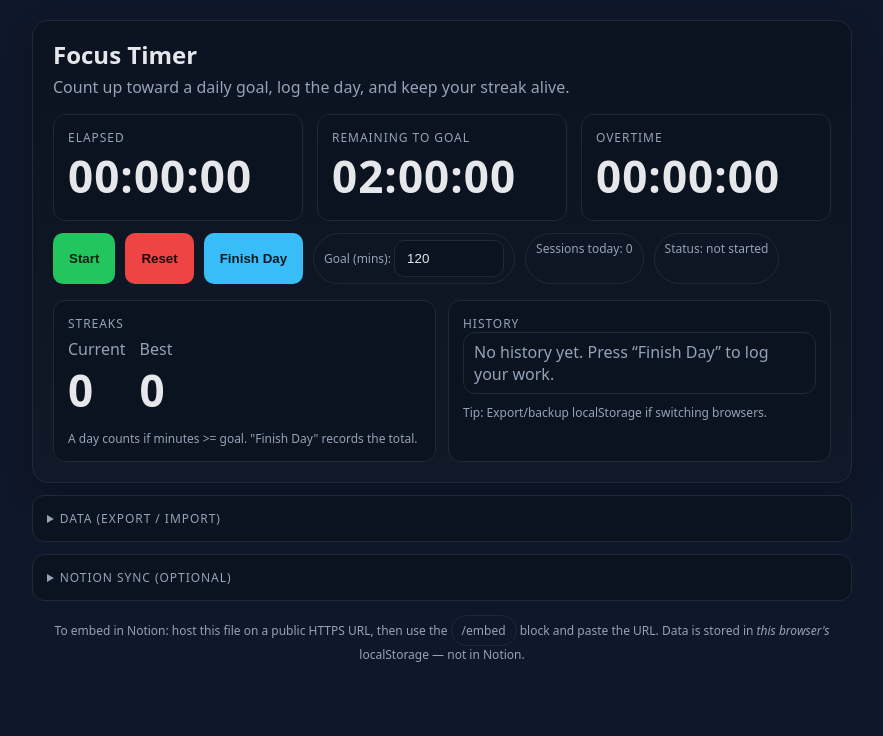
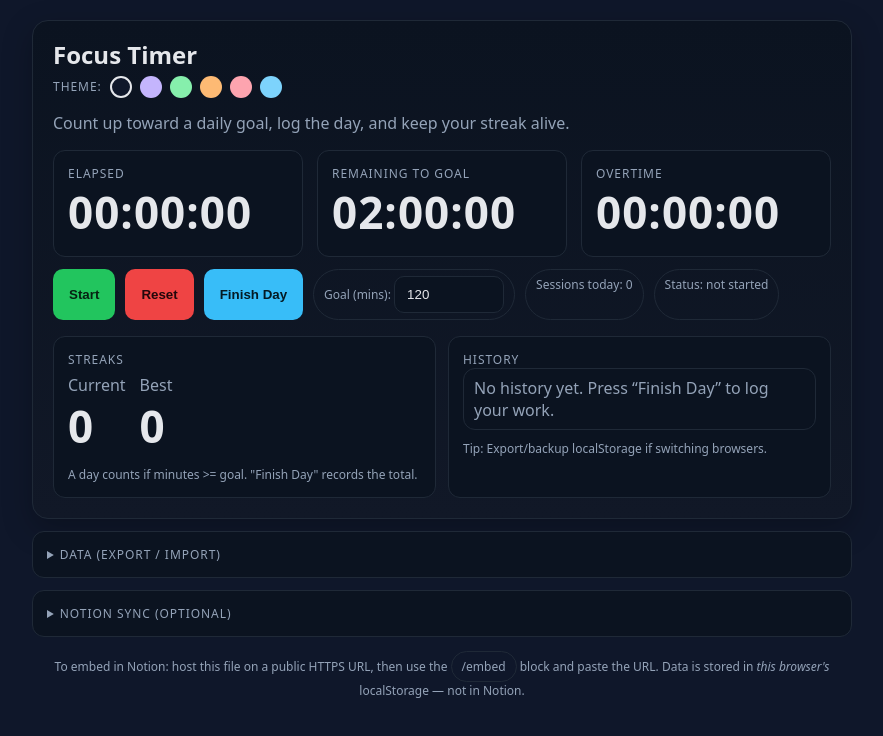
Before and after one commit to kamillamamatova/FocusUp, a plain HTML site: page index.html in a window 1280 px wide. Shown: the whole page, without its empty margins (198-1081 px from the left). Drawn offline with Linux system fonts and the light colour scheme.

Commit message:
Added 5 pastel themes

```diff
--- a/index.html
+++ b/index.html
@@ -7,41 +7,93 @@
          <meta name = "viewport" content = "width=device-width, initial-scale=1" />
          <!-- Page title shown in the browser tab -->
           <title>Focus Timer - Goal + Streaks</title>
+          <script>
+            // Apply saved theme immediately to prevent flash of dark theme
+            (function(){ var t = localStorage.getItem("focusTimer.theme"); if(t) document.documentElement.setAttribute("data-theme", t); })();
+          </script>
           <!-- Minimal, clean styling with CSS variable for easy theming -->
            <style>
-            :root{ --bg: #0f172a; --card: #111827; --muted: #94a3b8; --text: #e5e7eb; --accent: #22c55e; --accent2: #38bdf8; --danger: #ef4444;}
+            /* ── Default (dark) theme ── */
+            :root{
+                --bg: #0f172a; --card: #111827; --surface: #0b1320; --border: #1f2937;
+                --muted: #94a3b8; --text: #e5e7eb;
+                --accent: #22c55e; --accent2: #38bdf8; --danger: #ef4444;
+                --accent-text: #072312; --accent2-text: #041a23; --danger-text: #23070b;
+                --btn-bg: #e5e7eb; --btn-text: #0b1220;
+            }
+            /* ── Pastel themes ── */
+            [data-theme="lavender"]{
+                --bg: #f3f0ff; --card: #ede9ff; --surface: #e4deff; --border: #c4b5fd;
+                --muted: #6d5fa6; --text: #2e1a6e;
+                --accent: #7c3aed; --accent2: #2563eb; --danger: #dc2626;
+                --accent-text: #fff; --accent2-text: #fff; --danger-text: #fff;
+                --btn-bg: #ddd6fe; --btn-text: #2e1a6e;
+            }
+            [data-theme="mint"]{
+                --bg: #f0fdf4; --card: #dcfce7; --surface: #d1fae5; --border: #86efac;
+                --muted: #4a7c5f; --text: #14532d;
+                --accent: #16a34a; --accent2: #0284c7; --danger: #dc2626;
+                --accent-text: #fff; --accent2-text: #fff; --danger-text: #fff;
+                --btn-bg: #bbf7d0; --btn-text: #14532d;
+            }
+            [data-theme="peach"]{
+                --bg: #fff7ed; --card: #ffedd5; --surface: #fed7aa; --border: #fdba74;
+                --muted: #92512a; --text: #431407;
+                --accent: #c2410c; --accent2: #0284c7; --danger: #dc2626;
+                --accent-text: #fff; --accent2-text: #fff; --danger-text: #fff;
+                --btn-bg: #fed7aa; --btn-text: #431407;
+            }
+            [data-theme="rose"]{
+                --bg: #fff1f2; --card: #ffe4e6; --surface: #fecdd3; --border: #fda4af;
+                --muted: #9d3856; --text: #4c0519;
+                --accent: #be123c; --accent2: #7c3aed; --danger: #dc2626;
+                --accent-text: #fff; --accent2-text: #fff; --danger-text: #fff;
+                --btn-bg: #fecdd3; --btn-text: #4c0519;
+            }
+            [data-theme="sky"]{
+                --bg: #f0f9ff; --card: #e0f2fe; --surface: #bae6fd; --border: #7dd3fc;
+                --muted: #2d6e8a; --text: #0c4a6e;
+                --accent: #0284c7; --accent2: #7c3aed; --danger: #dc2626;
+                --accent-text: #fff; --accent2-text: #fff; --danger-text: #fff;
+                --btn-bg: #bae6fd; --btn-text: #0c4a6e;
+            }
+            /* ── Base styles ── */
             *{ box-sizing: border-box;}
             body{ margin: 0; font-family: ui-sans-serif, system-ui, -apple-system, Segoe UI, Roboto, Arial; background: var(--bg); color: var(--text); display: flex; justify-content: center; padding: 20px; overflow-x: hidden;}
             .wrap{ width: min(820px, 100%);}
-            .card{ background: linear-gradient(180deg, #0b1220, var(--card)); border: 1px solid #1f2937; border-radius: 16px; padding: 20px; box-shadow: 0 10px 30px rgba(0, 0, 0, .25);}
+            .card{ background: linear-gradient(180deg, var(--surface), var(--card)); border: 1px solid var(--border); border-radius: 16px; padding: 20px; box-shadow: 0 10px 30px rgba(0,0,0,.25);}
             h1{ margin: 0 0 6px; font-size: 24px; line-height: 1.2;}
             .sub{ color: var(--muted); margin-bottom: 16px;}
             .row{ display: flex; gap: 14px; flex-wrap: wrap;}
-            .block{ flex: 1 1 180px; background: #0b1320; border: 1px solid #1f2937; border-radius: 12px; padding: 14px; min-width: 180px;}
+            .block{ flex: 1 1 180px; background: var(--surface); border: 1px solid var(--border); border-radius: 12px; padding: 14px; min-width: 180px;}
             .big{ font-size: 44px; font-weight: 700; letter-spacing: 1px;}
             .label{ color: var(--muted); font-size: 12px; text-transform: uppercase; letter-spacing: .08em;}
             .controls{ display: flex; gap: 10px; flex-wrap: wrap; margin-top: 12px;}
-            button{ cursor: pointer; border: none; border-radius: 10px; padding: 12px 16px; font-weight: 600; color: #0b1220; background: #e5e7eb;}
-            button.primary{ background: var(--accent); color: #072312;}
-            button.info{ background: var(--accent2); color: #041a23;}
-            button.danger{ background: var(--danger); color: #23070b;}
-            input[type = "number"]{ width: 110px; padding: 10px 12px; border-radius: 10px; border: 1px solid #1f2937; background: #0b1320; color: var(--text);}
-            .pill{ display: inline-block; padding: 6px 10px; border-radius: 999px; font-size: 12px; border: 1px solid #1f2937; color: var(--muted);}
+            button{ cursor: pointer; border: none; border-radius: 10px; padding: 12px 16px; font-weight: 600; color: var(--btn-text); background: var(--btn-bg);}
+            button.primary{ background: var(--accent); color: var(--accent-text);}
+            button.info{ background: var(--accent2); color: var(--accent2-text);}
+            button.danger{ background: var(--danger); color: var(--danger-text);}
+            input[type="number"]{ width: 110px; padding: 10px 12px; border-radius: 10px; border: 1px solid var(--border); background: var(--surface); color: var(--text);}
+            .pill{ display: inline-block; padding: 6px 10px; border-radius: 999px; font-size: 12px; border: 1px solid var(--border); color: var(--muted);}
             .grid{ display: grid; grid-template-columns: 1fr 1fr; gap: 12px; margin-top: 16px;}
-            .history{ max-height: 220px; overflow: auto; border: 1px solid #1f2937; border-radius: 12px;}
+            .history{ max-height: 220px; overflow: auto; border: 1px solid var(--border); border-radius: 12px;}
             .history table{ width: 100%; border-collapse: collapse;}
-            .history th, .history td{ padding: 10px 12px; border-bottom: 1px solid #1f2937; text-align: left; font-size: 14px;}
+            .history th, .history td{ padding: 10px 12px; border-bottom: 1px solid var(--border); text-align: left; font-size: 14px;}
             .muted{ color: var(--muted);}
             .ok{ color: var(--accent); font-weight: 700;}
             .warn{ color: #fbbf24; font-weight: 700;}
             .neg{ color: #60a5fa; font-weight: 700;}
             .footer{ margin-top: 10px; color: var(--muted); font-size: 12px;}
-            select{ padding: 8px 10px; border-radius: 10px; border: 1px solid #1f2937; background: #0b1320; color: var(--text); cursor: pointer;}
-            input[type="text"], input[type="password"]{ padding: 10px 12px; border-radius: 10px; border: 1px solid #1f2937; background: #0b1320; color: var(--text); width: 100%;}
+            select{ padding: 8px 10px; border-radius: 10px; border: 1px solid var(--border); background: var(--surface); color: var(--text); cursor: pointer;}
+            input[type="text"], input[type="password"]{ padding: 10px 12px; border-radius: 10px; border: 1px solid var(--border); background: var(--surface); color: var(--text); width: 100%;}
             .settings-row{ display: flex; flex-direction: column; gap: 10px; margin-top: 10px;}
             .settings-row label{ display: flex; flex-direction: column; gap: 4px; font-size: 13px; color: var(--muted);}
             .warn-box{ background: #2a1a00; border: 1px solid #78350f; border-radius: 10px; padding: 10px 12px; font-size: 12px; color: #fbbf24; margin-top: 10px;}
-            @media(max-width: 720px){ .grid{ grid-template-columns: 1fr; } .big{ font-size: 38px;}}
+            /* ── Theme swatches ── */
+            .theme-bar{ display: flex; gap: 8px; align-items: center; margin-bottom: 14px;}
+            .swatch{ width: 22px; height: 22px; border-radius: 50%; padding: 0; border: 2px solid transparent; flex-shrink: 0;}
+            .swatch:hover, .swatch.active{ border-color: var(--text);}
+            @media(max-width: 720px){ .grid{ grid-template-columns: 1fr;} .big{ font-size: 38px;}}
             @media(max-width: 480px){ body{ padding: 10px;} .card{ padding: 14px;} .big{ font-size: 30px;} button{ padding: 9px 11px; font-size: 13px;} .block{ padding: 10px;}}
            </style>
     </head>
@@ -52,6 +104,16 @@
              <div class = "card">
                 <!-- App heading -->
                  <h1>Focus Timer</h1>
+                 <!-- Theme selector -->
+                 <div class="theme-bar">
+                     <span class="label" style="align-self:center;">Theme:</span>
+                     <button type="button" class="swatch" data-theme=""         title="Dark"     style="background:#0f172a;"></button>
+                     <button type="button" class="swatch" data-theme="lavender" title="Lavender" style="background:#c4b5fd;"></button>
+                     <button type="button" class="swatch" data-theme="mint"     title="Mint"     style="background:#86efac;"></button>
+                     <button type="button" class="swatch" data-theme="peach"    title="Peach"    style="background:#fdba74;"></button>
+                     <button type="button" class="swatch" data-theme="rose"     title="Rose"     style="background:#fda4af;"></button>
+                     <button type="button" class="swatch" data-theme="sky"      title="Sky"      style="background:#7dd3fc;"></button>
+                 </div>
                  <!-- Short description line -->
                   <div class = "sub">Count up toward a daily goal, log the day, and keep your streak alive.</div>
 
@@ -759,6 +821,28 @@
                 dataStatus.textContent = "Status: imported successfully";
             });
 
+            // Theme
+            const THEME_KEY = "focusTimer.theme";
+
+            const applyTheme = (t) => {
+                if(t) document.documentElement.setAttribute("data-theme", t);
+                else  document.documentElement.removeAttribute("data-theme");
+                document.querySelectorAll(".swatch").forEach(s =>
+                    s.classList.toggle("active", (s.dataset.theme || "") === (t || ""))
+                );
+            };
+
+            document.querySelectorAll(".swatch").forEach(s => {
+                s.addEventListener("click", () => {
+                    const t = s.dataset.theme || "";
+                    localStorage.setItem(THEME_KEY, t);
+                    applyTheme(t);
+                });
+            });
+
+            // Apply saved theme before first render to avoid flash
+            applyTheme(localStorage.getItem(THEME_KEY) || "");
+
             // Initial boot
             // Initializes best streak
             recomputeBestStreak();
```
